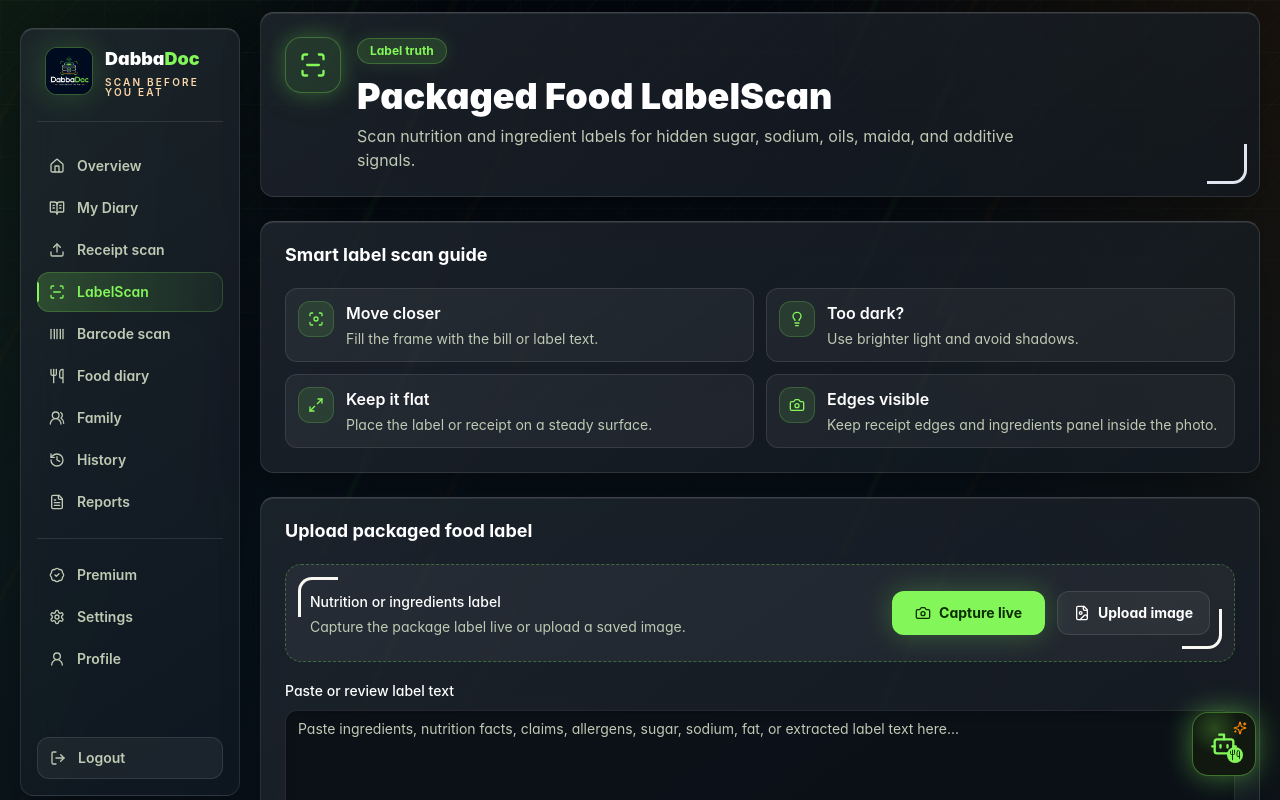
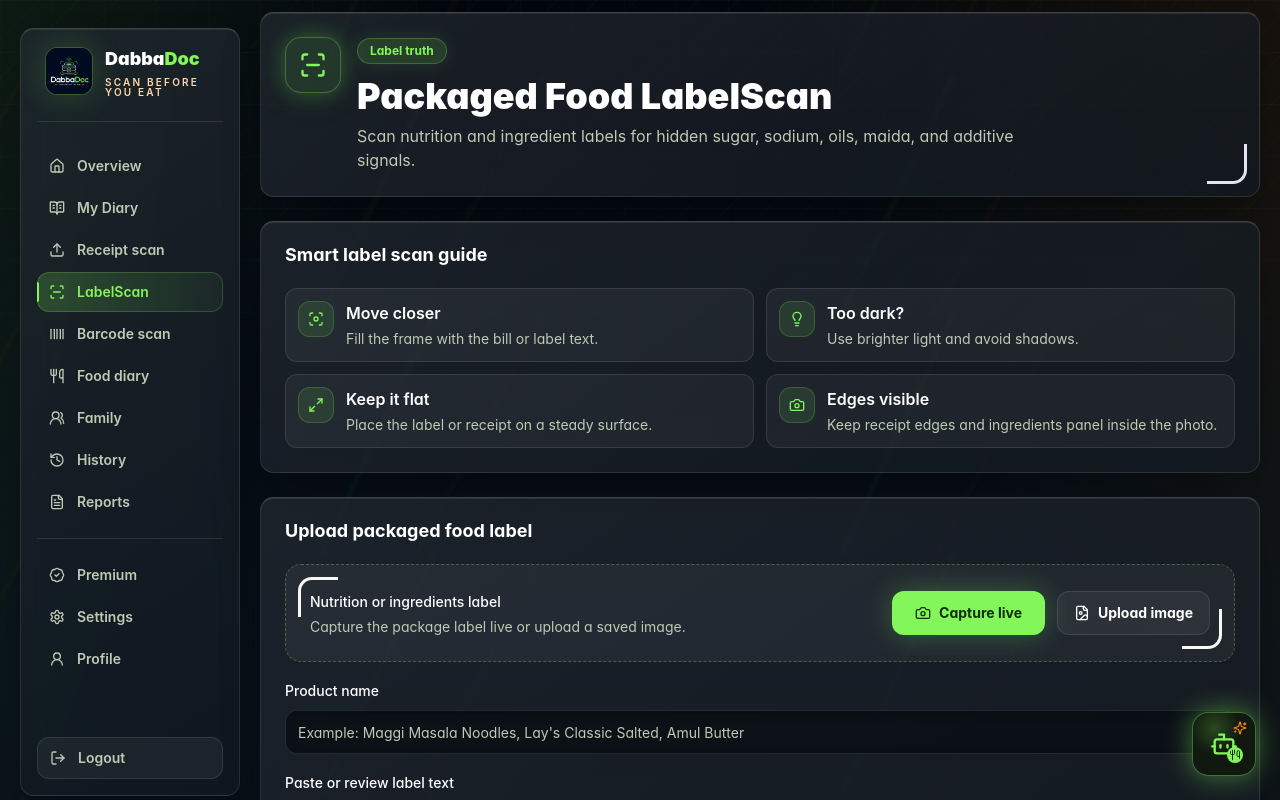
Before and after one commit to virajkvk18/dabbadoc, a Next.js app: page /dashboard/label-scan in a window 1280 px wide. Shown: the top 800 px of the page. Built offline with nearby package versions, Linux system fonts and the light colour scheme.

Commit message:
Add product name to label scan

```diff
--- a/app/api/analyze-label/route.ts
+++ b/app/api/analyze-label/route.ts
@@ -38,6 +38,7 @@
     const storagePath = formData.get("storagePath");
     const parsed = labelAnalyzeSchema.parse({
       demoMode: formData.get("demoMode") === "true",
+      productName: formData.get("productName"),
       rawText: formData.get("rawText"),
       healthGoals: formData.getAll("healthGoals")
     });
@@ -86,6 +87,7 @@
       dataUri,
       demoMode: parsed.demoMode,
       rawText: parsed.rawText,
+      productName: parsed.productName,
       healthGoals,
       healthContext: healthContext.context
     } as const;
@@ -93,7 +95,9 @@
     const analysis =
       (await analyzeLabelWithDabbaAgent({
         rawText: extractedText,
-        productName: extractedText.split("\n").find(Boolean)?.trim(),
+        productName:
+          parsed.productName ||
+          extractedText.split("\n").find(Boolean)?.trim(),
         healthGoals,
         healthContext: healthContext.context
       })) ??
--- a/components/upload/label-scan-form.tsx
+++ b/components/upload/label-scan-form.tsx
@@ -57,6 +57,7 @@
   const [processingFile, setProcessingFile] = useState(false);
   const [directUpload, setDirectUpload] = useState<DirectUploadResult | null>(null);
   const [healthGoals, setHealthGoals] = useState<string[]>([]);
+  const [productName, setProductName] = useState("");
 
   useEffect(() => {
     if (!file || !file.type.startsWith("image/")) {
@@ -176,6 +177,9 @@
     try {
       const formData = new FormData();
       formData.set("demoMode", String(demoMode));
+      if (productName.trim()) {
+        formData.set("productName", productName.trim());
+      }
       healthGoals.forEach((goal) => formData.append("healthGoals", goal));
       if (ocrText.trim() && !demoMode) {
         formData.set("rawText", ocrText);
@@ -293,6 +297,20 @@
             ) : null}
           </div>
           <div className="space-y-2">
+            <Label htmlFor="label-product-name">Product name</Label>
+            <Input
+              id="label-product-name"
+              value={productName}
+              onChange={(event) => {
+                setProductName(event.target.value);
+                setError(null);
+                setWarning(null);
+              }}
+              placeholder="Example: Maggi Masala Noodles, Lay's Classic Salted, Amul Butter"
+              maxLength={120}
+            />
+          </div>
+          <div className="space-y-2">
             <Label htmlFor="label-ocr">Paste or review label text</Label>
             <Textarea
               id="label-ocr"
--- a/lib/agents/labelScanAgent.ts
+++ b/lib/agents/labelScanAgent.ts
@@ -189,7 +189,10 @@
 
   return {
     extractedText,
-    productName: extractedText.split("\n").find(Boolean)?.trim() ?? "Packaged food",
+    productName:
+      input.productName?.trim() ||
+      extractedText.split("\n").find(Boolean)?.trim() ||
+      "Packaged food",
     ingredients,
     nutrition: {
       calories: nutritionByKey.calories,
--- a/lib/validators/api.ts
+++ b/lib/validators/api.ts
@@ -91,6 +91,7 @@
 
 export const labelAnalyzeSchema = z.object({
   demoMode: z.boolean().default(false),
+  productName: optionalTrimmedString(120),
   rawText: optionalTrimmedString(8000),
   healthGoals: z.array(healthGoalSchema).max(6).default([])
 });
--- a/types/index.ts
+++ b/types/index.ts
@@ -267,6 +267,7 @@
   sourceType?: SourceType;
   fileName?: string;
   mimeType?: string;
+  productName?: string;
   dataUri?: string;
   rawText?: string;
   healthGoals?: HealthGoal[];
```
